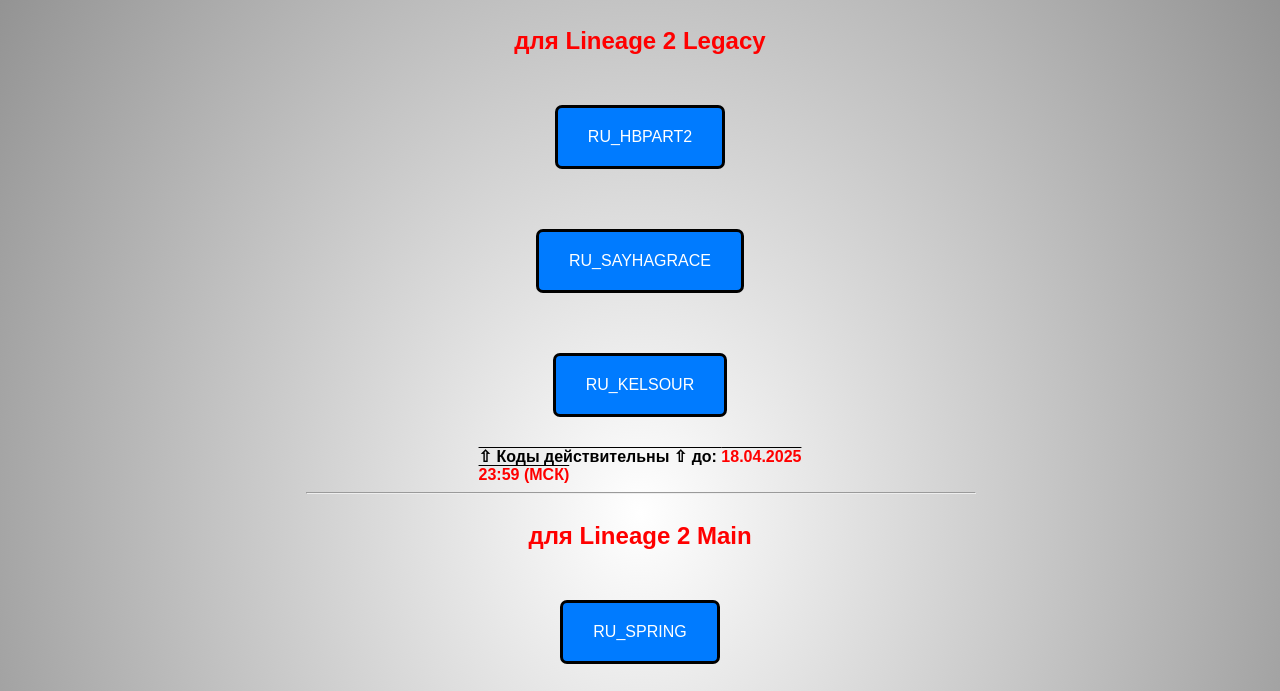
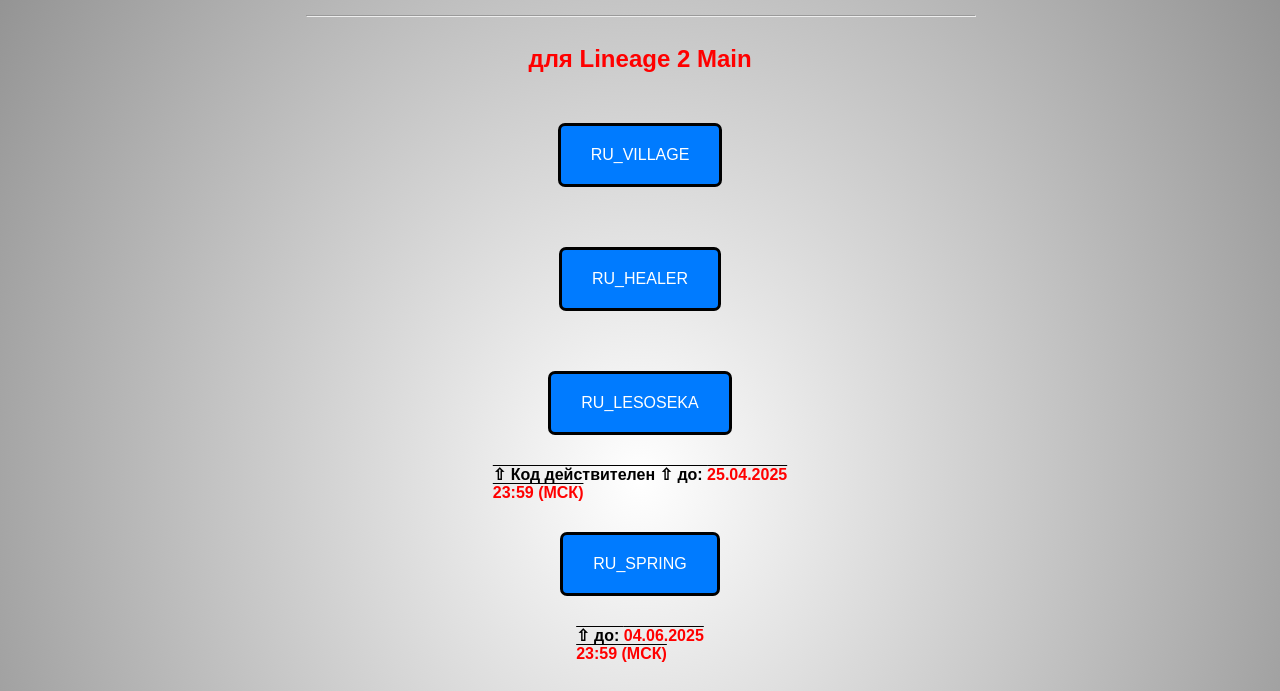
Before and after one commit to Lex010/L2-promo, a plain HTML site: page index.html in a window 1280 px wide. Shown: the part 261-952 px from the top of the page. Drawn offline with Linux system fonts and the light colour scheme.

Commit message:
feat: new promocods main

```diff
--- a/index.html
+++ b/index.html
@@ -23,23 +23,27 @@
       <h1>Нажмите на код что б скопировать его &dArr;</h1>
 
 <!-- КЛАСИК -->
-      <h2 class="lineage-version">для Lineage 2 Legacy</h2>
+      <!-- <h2 class="lineage-version">для Lineage 2 Legacy</h2>
       <button class="copy-button">RU_HBPART2<span class="copy-message">Скопирован</span></button>
       <button class="copy-button">RU_SAYHAGRACE<span class="copy-message">Скопирован</span></button>
       <button class="copy-button">RU_KELSOUR<span class="copy-message">Скопирован</span></button>
       <div class="end-working">&#8679; Коды действительны &#8679; до:
           <span class="end-working-color">18.04.2025 <br> 23:59 (МСК)</span>
-      </div>
+      </div> -->
       <!-- конец секции класик -->
 
          <!-- ОСНОВНАЯ версия л2 -->
          <hr>
          <h2 class="lineage-version">для Lineage 2 Main</h2>
-      <!-- <button class="copy-button">RU_WINTER<span class="copy-message">Скопирован</span></button>
-      <button class="copy-button">RU_RELICOUPONS<span class="copy-message">Скопирован</span></button>
-      <button class="copy-button">RU_RAMONA<span class="copy-message">Скопирован</span></button> -->
+      <button class="copy-button">RU_VILLAGE<span class="copy-message">Скопирован</span></button>
+      <button class="copy-button">RU_HEALER<span class="copy-message">Скопирован</span></button>
+      <button class="copy-button">RU_LESOSEKA<span class="copy-message">Скопирован</span></button>
+      <div class="end-working">&#8679; Код действителен &#8679; до:
+        <span class="end-working-color">25.04.2025 <br> 23:59 (МСК)</span>
+    </div>
+
       <button class="copy-button">RU_SPRING<span class="copy-message">Скопирован</span></button>
-      <div class="end-working">&#8679; Код действителен &#8679; до:
+      <div class="end-working">&#8679; до:
           <span class="end-working-color">04.06.2025 <br> 23:59 (МСК)</span>
       </div>
       <!-- конец для основной версии -->
```
